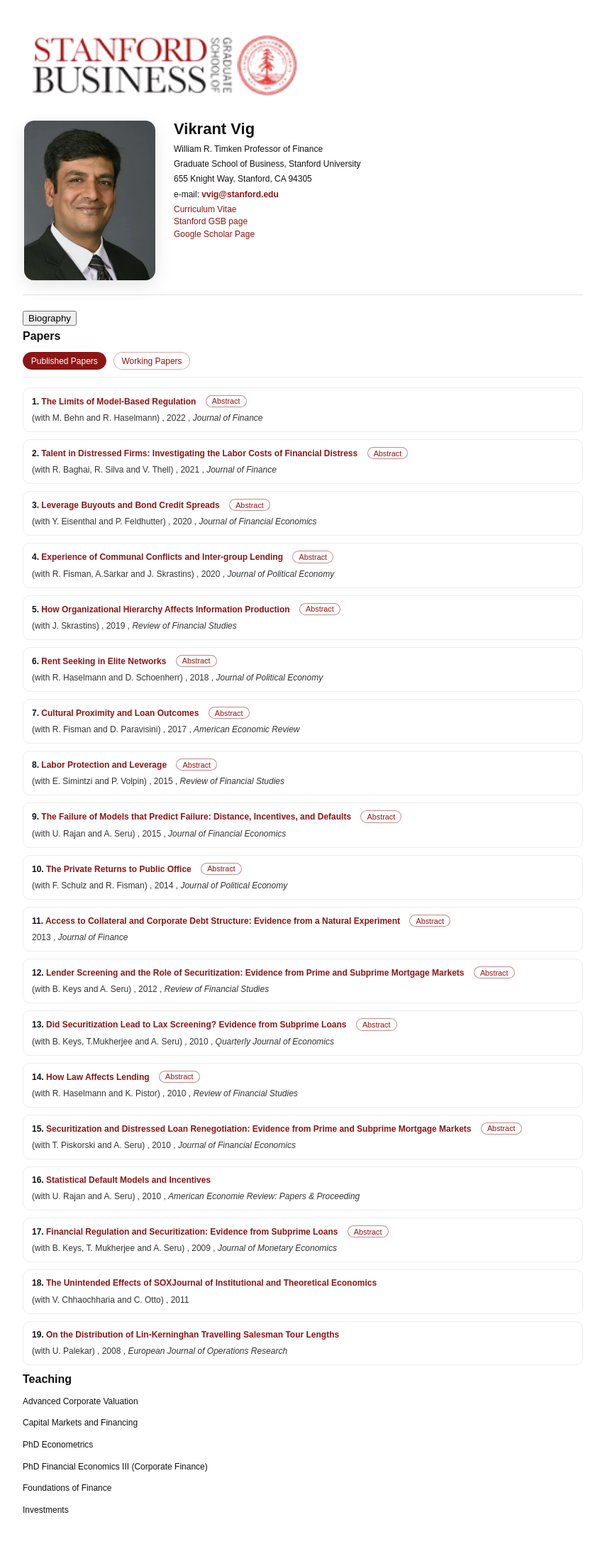
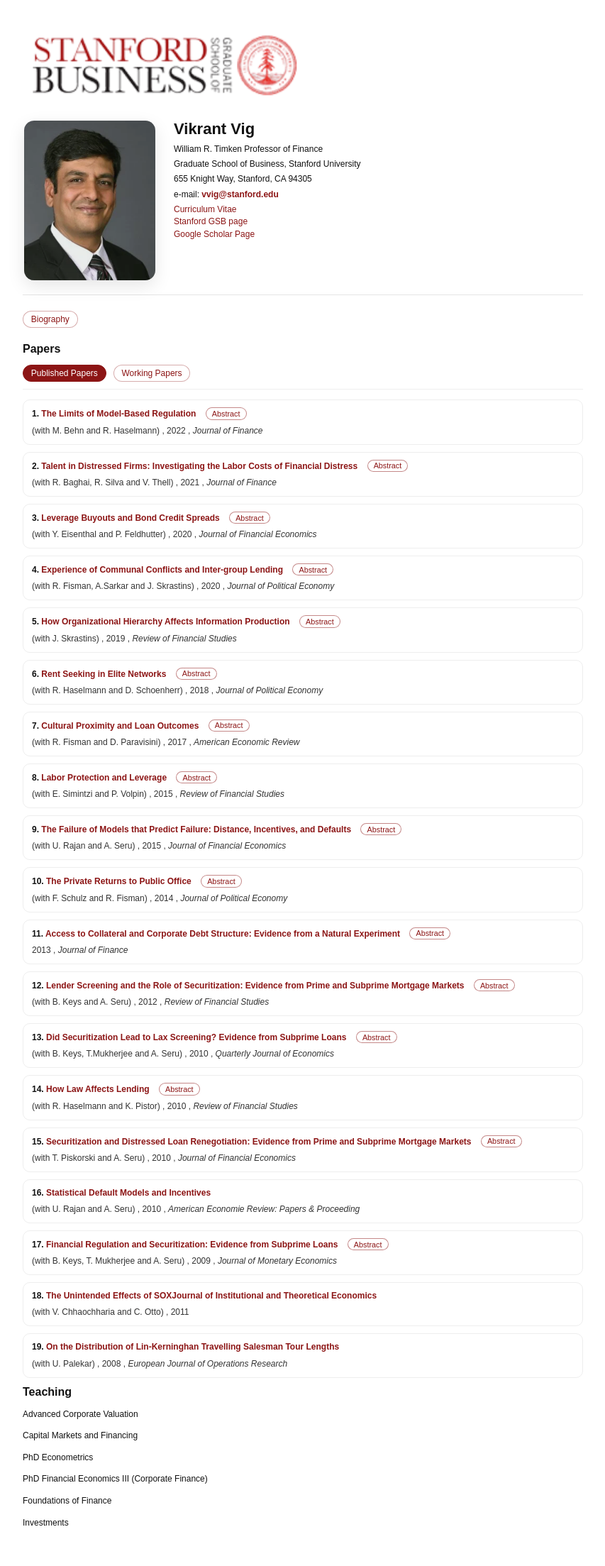
Before and after one commit to vikrantvig0/vikrantvig0.github.io, a Jekyll site: the page built from index.md, in a window 1280 px wide. Shown: the whole page at 71% size, without its empty margins (213-1066 px from the left). Built offline with Jekyll 4.4.1, drawn with Linux system fonts in a browser that asks for light colours.

Commit message:
Update styles.css

```diff
--- a/assets/css/styles.css
+++ b/assets/css/styles.css
@@ -331,3 +331,32 @@
 .tab-panel.is-active {
     display: block;
 }
+
+/* ===== Biography section ===== */
+.bio-section {
+    margin: 14px 0 20px 0;
+}
+
+.bio-toggle {
+    appearance: none;
+    background: #fff;
+    border: 1px solid rgba(140, 21, 21, 0.35);
+    color: #8C1515;
+    padding: 0.35em 0.9em;
+    border-radius: 999px;
+    cursor: pointer;
+    font-size: 12px;
+}
+
+.bio-toggle:hover {
+    background: #f7f7f7;
+}
+
+.bio-content {
+    margin-top: 12px;
+    padding: 14px 16px;
+    background: #fafafa;
+    border-left: 4px solid #8C1515;
+    border-radius: 10px;
+    line-height: 1.55;
+}
```
